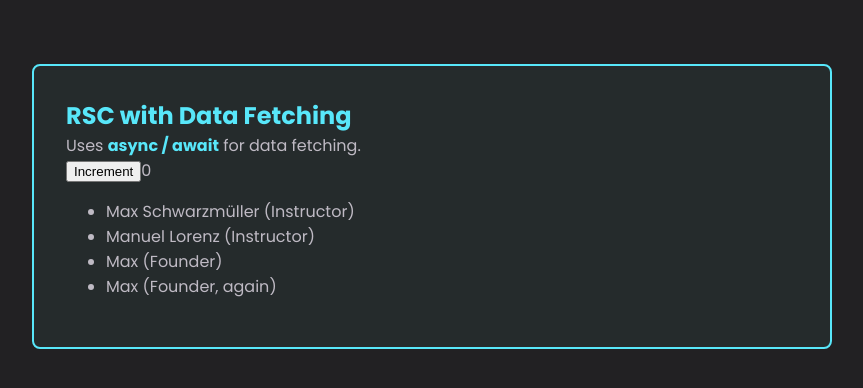
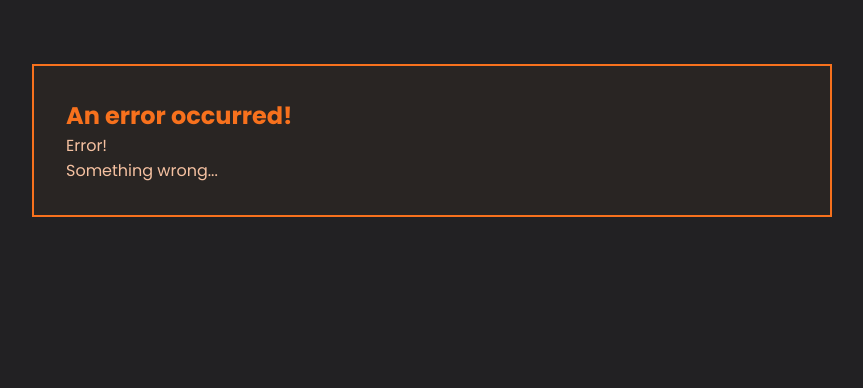
Before and after one commit to shinoby85/react-udemy, a Next.js app: page / in a window 1280 px wide. Shown: the top 388 px of the page, without its empty margins (208-1071 px from the left). Built offline with nearby package versions, Linux system fonts and the light colour scheme.

Commit message:
Add ErrorBoundary component

```diff
--- a/app/page.js
+++ b/app/page.js
@@ -1,13 +1,15 @@
 import UsePromiseDemo from "@/components/UsePromisesDemo";
 import fs from "node:fs/promises";
 import {Suspense} from "react";
+import ErrorBoundary from "@/components/ErrorBoundary";
 
 export default async function Home() {
-  const usersPromise = new Promise(resolve => {
+  const usersPromise = new Promise((resolve, reject) => {
     setTimeout(async () => {
       const data = await fs.readFile('dummy-db.json', 'utf-8');
       const users = JSON.parse(data);
-      resolve(users);
+      // resolve(users);
+      reject(new Error('Error!'));
     }, 2000)
 
   })
@@ -19,9 +21,11 @@
       {/*  <RSCDemo/>*/}
       {/*</ClientDemo>*/}
       {/*<DataFetchingDemo/>*/}
-      <Suspense fallback={<p>Loading data...</p>}>
-        <UsePromiseDemo usersPromise={usersPromise}/>
-      </Suspense>
+      <ErrorBoundary fallback={<p>Something wrong...</p>}>
+        <Suspense fallback={<p>Loading data...</p>}>
+          <UsePromiseDemo usersPromise={usersPromise}/>
+        </Suspense>
+      </ErrorBoundary>
     </main>
   );
 }
--- /dev/null
+++ b/components/ErrorBoundary.js
@@ -0,0 +1,28 @@
+'use client';
+
+import {Component} from 'react';
+
+export default class ErrorBoundary extends Component {
+  constructor(props) {
+    super(props);
+    this.state = {hasError: false};
+  }
+
+  static getDerivedStateFromError(error) {
+    return {hasError: true, message: error.message};
+  }
+
+  render() {
+    if (this.state.hasError) {
+      return (
+        <div className="error">
+          <h2>An error occurred!</h2>
+          <p>{this.state.message}</p>
+          <p>{this.props.fallback}</p>
+        </div>
+      );
+    }
+
+    return this.props.children;
+  }
+}
```
